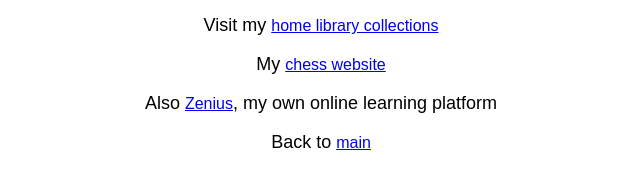
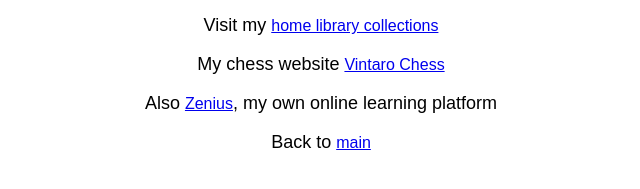
Before and after one commit to wisnuops/geelongcoders, a plain HTML site: page wisnu/index.html in a window 1280 px wide. Shown: the part 477-666 px from the top of the page, without its empty margins (319-959 px from the left). Drawn offline with Linux system fonts and the light colour scheme.

Commit message:
Edit Vintaro Chess part on Wisnu's page

```diff
--- a/wisnu/index.html
+++ b/wisnu/index.html
@@ -47,7 +47,7 @@
     <p>And this is Jurgen, my cat:</p>
     <img src="https://geelongcoders.site/pic/jurgen.jpg">
     <p>Visit my <a href="https://wisnu.site">home library collections</a></p>
-    <p>My <a href="https://vintarochess.com">chess website</a></p>
+    <p>My chess website <a href="https://vintarochess.com">Vintaro Chess</a></p>
     <p>Also <a href="https://zenius.net">Zenius</a>, my own online learning platform</p>
     <p>Back to <a href="https://geelongcoders.site">main</a></p>
   </body>
```
